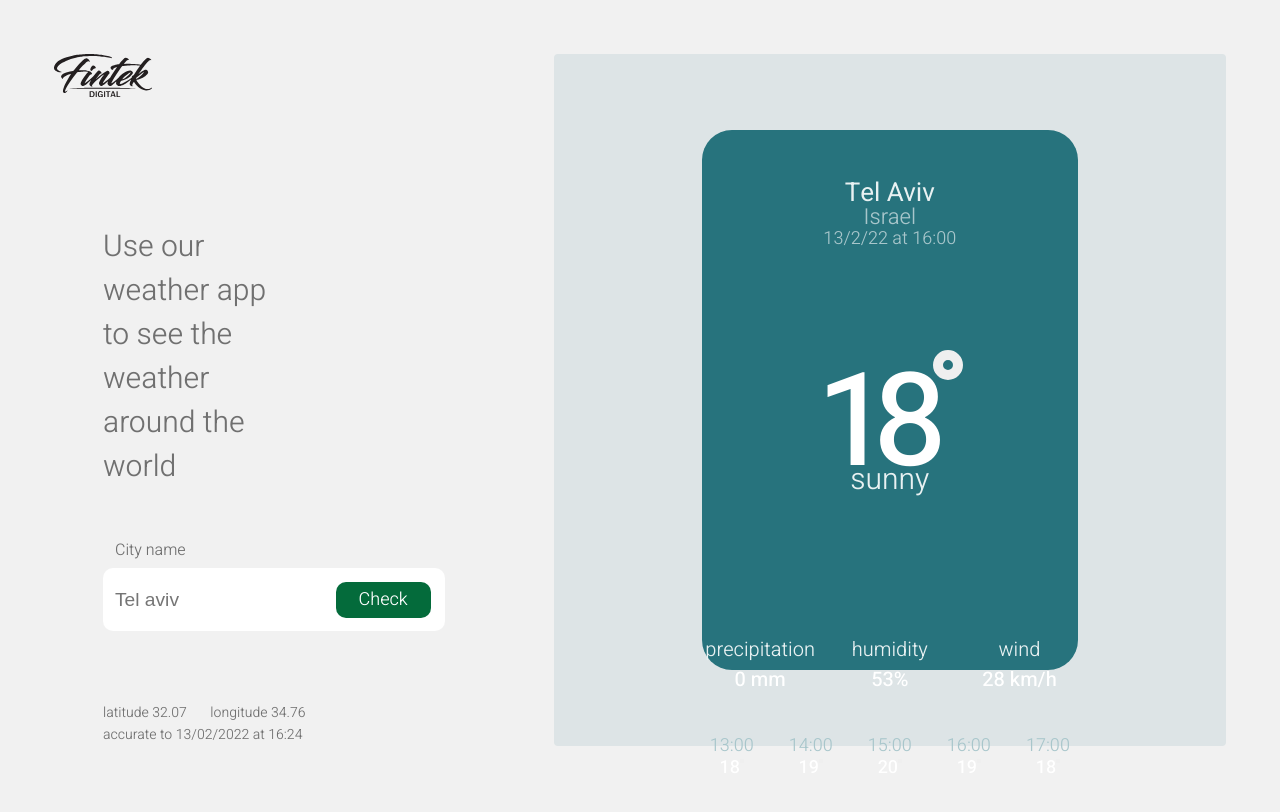
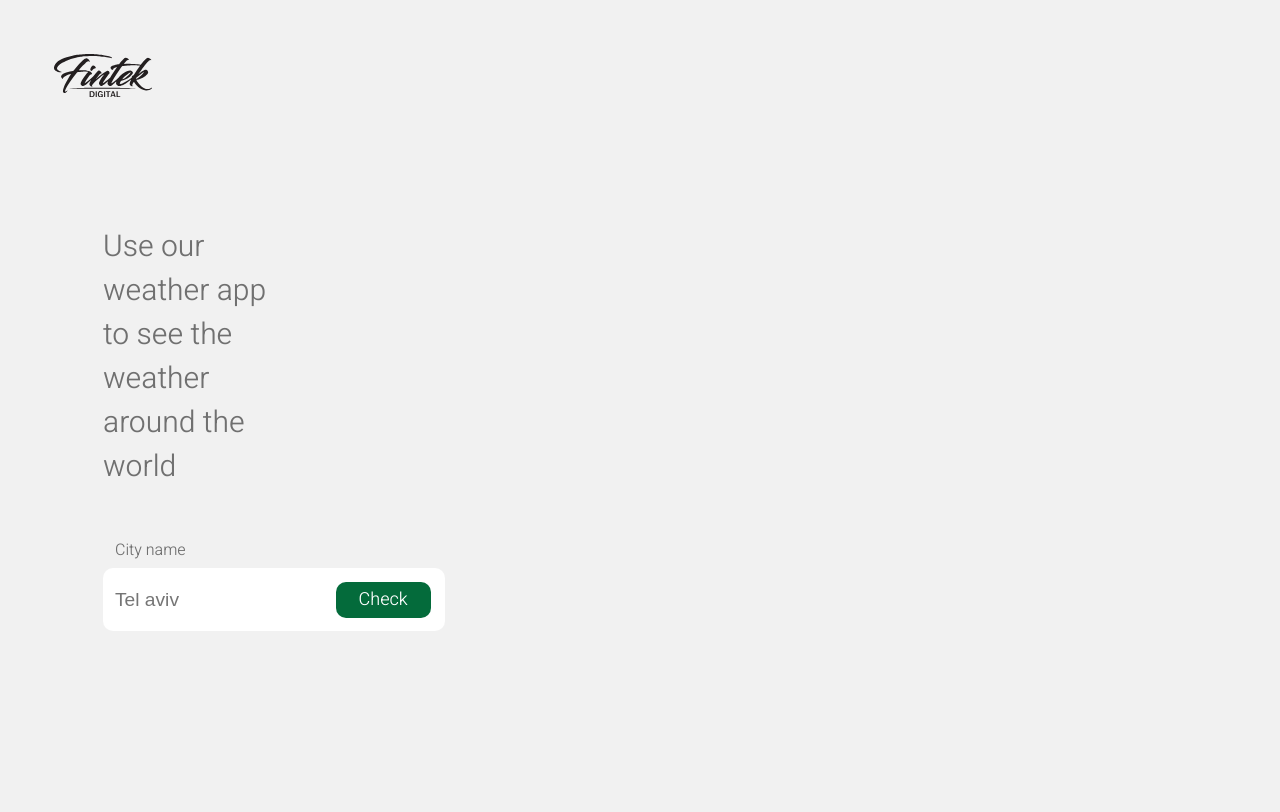
Before and after one commit to YairSadan/fintek-digital-task, a Next.js app in the folder frontend/: page / in a window 1280 px wide. Shown: the top 812 px of the page. Built offline with nearby package versions, Linux system fonts and the light colour scheme.

Commit message:
Implement weather data fetching and display components

```diff
--- a/frontend/app/components/side/side.tsx
+++ b/frontend/app/components/side/side.tsx
@@ -1,8 +1,25 @@
-import React from "react";
+"use client";
+import React, { useState } from "react";
 import styles from "./side.module.css";
 import Logo from "../logo";
+import { WeatherData } from "@/app/types";
+interface SideProps {
+  setWeatherData: (data: WeatherData) => void;
+}
 
-const Side = () => {
+const Side = ({ setWeatherData }: SideProps) => {
+  const [city, setCity] = useState("");
+  const [location, setLocation] = useState<WeatherData["location"] | null>(null);
+  const [lastUpdated, setLastUpdated] = useState<number | null>(null);
+
+  const handleSearch = async () => {
+    const response = await fetch(`http://localhost:8000/api/weather/${city}`);
+    const data: WeatherData = await response.json();
+    setWeatherData(data);
+    setLocation(data.location);
+    setLastUpdated(data.current.last_updated_epoch);
+  };
+
   return (
     <aside className={styles.sidebar}>
       <div className={styles.logo}>
@@ -13,17 +30,40 @@ const Side = () => {
       </div>
       <div className={styles.title}>City name</div>
       <div className={styles.inputContainer}>
-        <input className={styles.input} type="text" placeholder="Tel aviv" />
-        <button className={styles.searchButton}>
+        <input
+          className={styles.input}
+          type="text"
+          placeholder="Tel aviv"
+          value={city}
+          onChange={(e) => setCity(e.target.value)}
+        />
+        <button className={styles.searchButton} onClick={handleSearch}>
           Check
         </button>
       </div>
-      <div className={styles.footer}>
-        <span>latitude 32.07</span> <span style={{ marginLeft: "20px"}}>longitude 34.76</span><br />
-        <span>accurate to 13/02/2022 at 16:24</span>
-      </div>
+      {location && lastUpdated && (
+        <div className={styles.footer}>
+          <span>latitude {Number(location.lat).toFixed(2)}</span>{" "}
+          <span style={{ marginLeft: "20px" }}>
+            longitude {Number(location.lon).toFixed(2)}
+          </span>
+          <br />
+          <span>
+            accurate to {""}
+            {new Date(lastUpdated * 1000).toLocaleString("en-GB", {
+              day: "2-digit",
+              month: "2-digit",
+              year: "numeric",
+            })}
+            {" at "}
+            {new Date(lastUpdated * 1000).toLocaleString("en-GB", {
+              hour: "2-digit",
+              minute: "2-digit",
+            })}
+          </span>
+        </div>
+      )}
     </aside>
   );
 };
-
 export default Side;
--- a/frontend/app/components/weather/weather-details/WeatherDetails.tsx
+++ b/frontend/app/components/weather/weather-details/WeatherDetails.tsx
@@ -1,29 +1,29 @@
-import React from 'react';
-import styles from './WeatherDetails.module.css';
+import React from "react";
+import styles from "./WeatherDetails.module.css";
 interface WeatherDetailsProps {
-  precipitation: string;
-  humidity: string;
-  windSpeed: string;
+  precipitation: number;
+  humidity: number;
+  windSpeed: number;
 }
 
 export const WeatherDetails: React.FC<WeatherDetailsProps> = ({
   precipitation,
   humidity,
-  windSpeed
+  windSpeed,
 }) => {
   return (
     <section className={styles.weatherDetails}>
       <div className={styles.detail}>
         <span className={styles.label}>precipitation</span>
-        <span className={styles.value}>{precipitation}</span>
+        <span className={styles.value}>{precipitation} mm</span>
       </div>
       <div className={styles.detail}>
         <span className={styles.label}>humidity</span>
-        <span className={styles.value}>{humidity}</span>
+        <span className={styles.value}>{humidity}%</span>
       </div>
       <div className={styles.detail}>
         <span className={styles.label}>wind</span>
-        <span className={styles.value}>{windSpeed}</span>
+        <span className={styles.value}>{windSpeed} km/h</span>
       </div>
     </section>
   );
--- a/frontend/app/components/weather/weather-header/WeatherHeader.tsx
+++ b/frontend/app/components/weather/weather-header/WeatherHeader.tsx
@@ -4,19 +4,24 @@ import styles from "./WeatherHeader.module.css";
 interface WeatherHeaderProps {
   city: string;
   country: string;
-  datetime: string;
+  datetime_epoch: number;
 }
 
 export const WeatherHeader: React.FC<WeatherHeaderProps> = ({
   city,
   country,
-  datetime,
+  datetime_epoch,
 }) => {
   return (
     <header className={styles.header}>
       <h1 className={styles.city}>{city}</h1>
       <p className={styles.country}>{country}</p>
-      <p className={styles.timeAndDate}>{datetime}</p>
+      <p className={styles.timeAndDate}>
+        {new Date(datetime_epoch * 1000).toLocaleString("en-GB", {
+          hour: "2-digit",
+          minute: "2-digit",
+        })}
+      </p>
     </header>
   );
 };
--- /dev/null
+++ b/frontend/app/components/weather/weatherCard.tsx
@@ -0,0 +1,41 @@
+import React from "react";
+import styles from "./weather.module.css";
+import { WeatherHeader } from "./weather-header/WeatherHeader";
+import { CurrentWeather } from "./current-weather/CurrentWeather";
+import { HourlyForecast } from "./hourly-forecast/HourlyForecast";
+import { WeatherDetails } from "./weather-details/WeatherDetails";
+import { WeatherData } from "@/app/types";
+interface WeatherCardProps {
+  data: WeatherData;
+}
+
+const WeatherCard = ({ data }: WeatherCardProps) => {
+  return (
+    <div className={styles.container}>
+      <div className={styles.card}>
+        <WeatherHeader
+          city={data.location.name}
+          country={data.location.country}
+          datetime_epoch={data.location.localtime_epoch}
+        />
+        <CurrentWeather
+          temperature={data.current.temp_c}
+          condition={data.current.condition}
+        />
+        <WeatherDetails
+          precipitation={data.current.precipitation}
+          humidity={data.current.humidity}
+          windSpeed={data.current.wind_kph}
+        />
+        <HourlyForecast
+          forecasts={data.forecast.map((f) => ({
+            hour: f.time,
+            temperature: f.temp_c,
+          }))}
+        />
+      </div>
+    </div>
+  );
+};
+
+export default WeatherCard;
--- a/frontend/app/page.tsx
+++ b/frontend/app/page.tsx
@@ -1,12 +1,16 @@
+"use client";
+import { useState } from "react";
 import Side from "./components/side/side";
-import WeatherCard from "./components/weather/weather";
+import WeatherCard from "./components/weather/weatherCard";
 import styles from "./page.module.css";
+import { WeatherData } from "./types";
 
 export default function Home() {
+  const [weatherData, setWeatherData] = useState<WeatherData | null>(null);
   return (
     <div className={styles.container}>
-      <Side />
-      <WeatherCard />
+      <Side setWeatherData={setWeatherData} />
+      {weatherData && <WeatherCard data={weatherData} />}
     </div>
   );
 }
```
